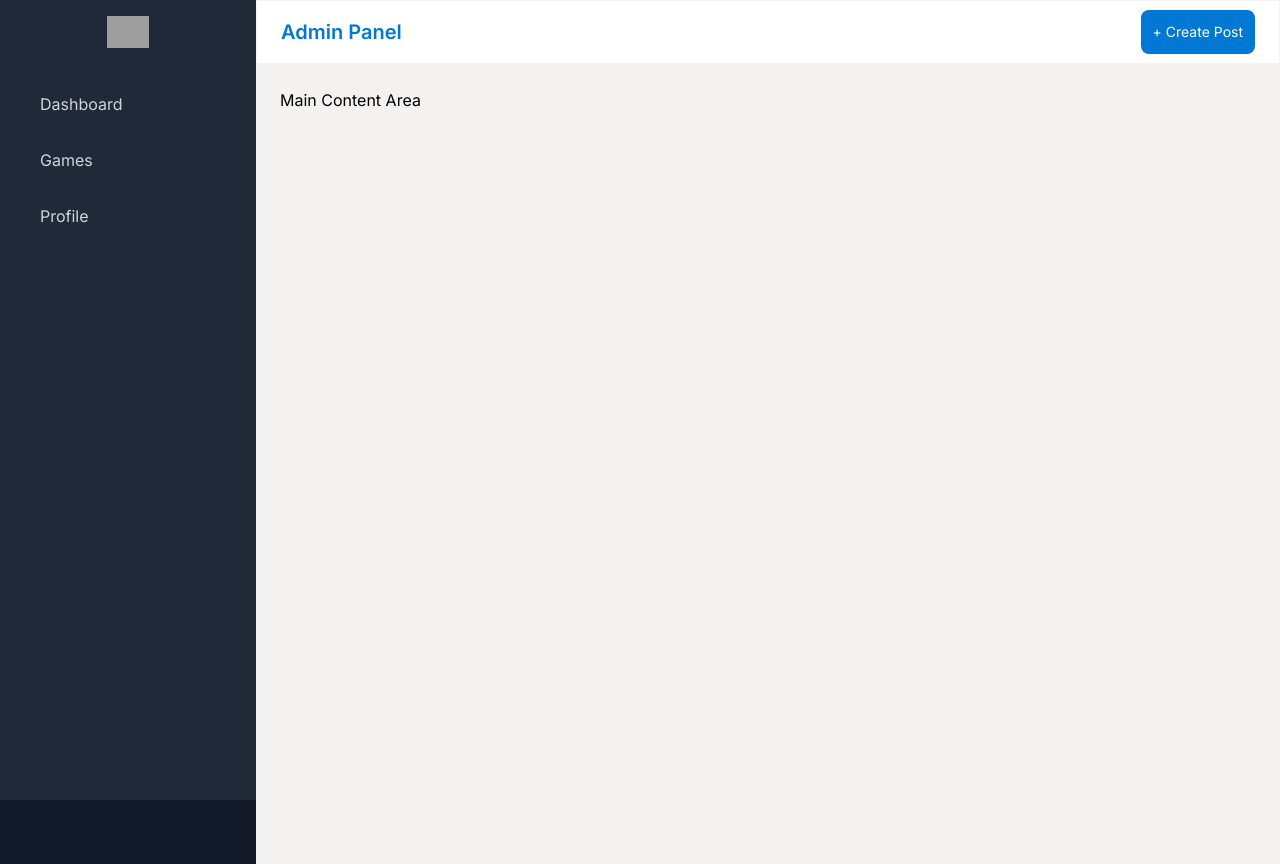
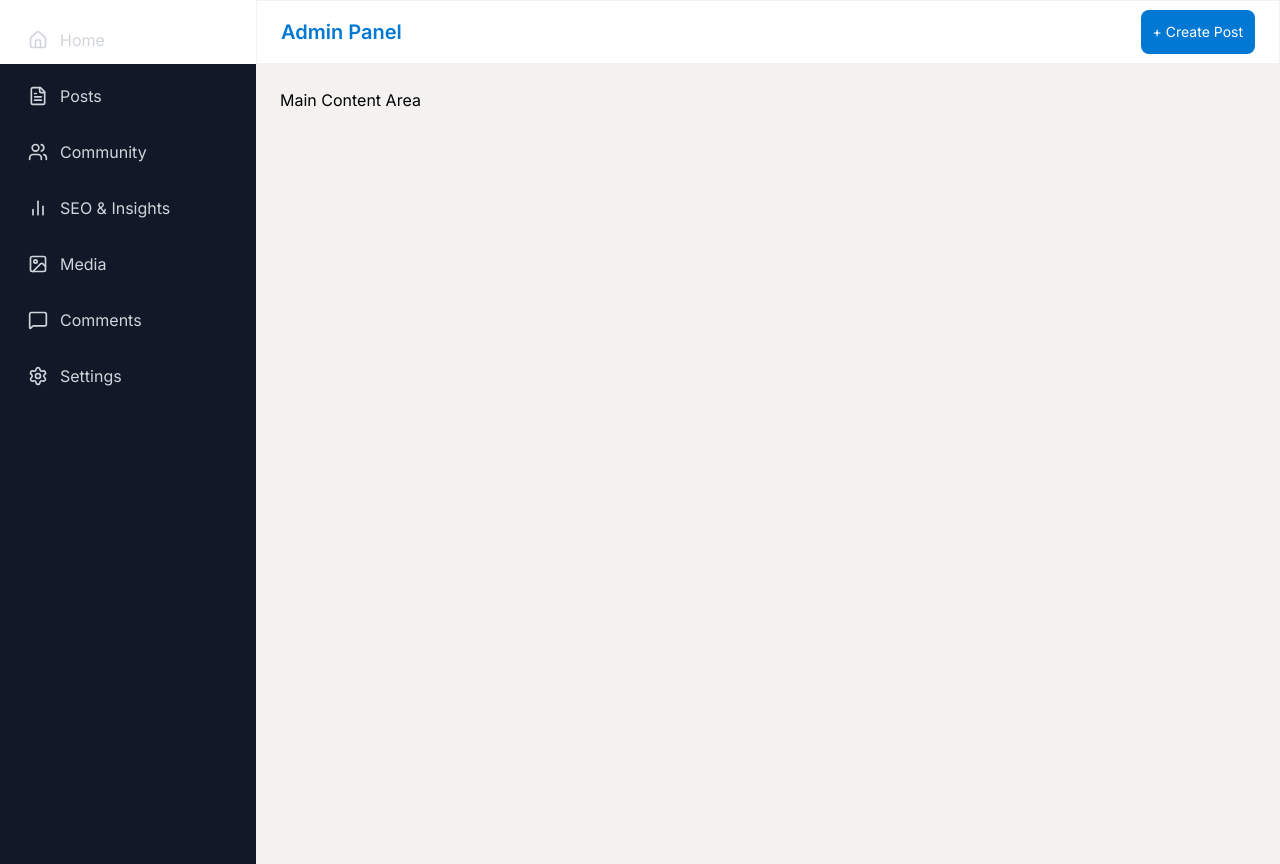
Before and after one commit to half-skirmish/backend-halfskirmish, a Next.js app: page / in a window 1280 px wide. Both pictures are taken after typing "name@example.com", "Sample123" into the empty fields and a click on the button "Login". Built offline with nearby package versions, Linux system fonts and the light colour scheme; grey boxes are pictures that could not be loaded.

Commit message:
Customized the sidebar with menus and icons

```diff
--- a/app/components/dashboard/Sidebar.js
+++ b/app/components/dashboard/Sidebar.js
@@ -1,21 +1,51 @@
 import Link from 'next/link';
+import {
+  Home,
+  FileText,
+  Users,
+  BarChart2,
+  Image,
+  MessageSquare,
+  Settings
+} from 'lucide-react';
 
 export default function Sidebar() {
   return (
-    <div className="bg-gray-800 h-screen w-64 fixed left-0 top-0 p-4">
-      <div className="flex items-center justify-center mb-8">
-        <img src="/logo.png" alt="Logo" className="h-8 w-auto" />
-      </div>
+    <div className="bg-blue h-screen w-64 fixed left-0 top-0 p-4">
+      <nav className="space-y-2">
+        <Link href="/home" className="flex items-center p-3 text-gray-300 hover:bg-gray-700 rounded-lg">
+          <Home size={20} />
+          <span className="ml-3">Home</span>
+        </Link>
 
-      <nav className="space-y-2">
-        <Link href="/dashboard" className="flex items-center p-3 text-gray-300 hover:bg-gray-700 rounded-lg">
-          <span className="ml-3">Dashboard</span>
+        <Link href="/home" className="flex items-center p-3 text-gray-300 hover:bg-gray-700 rounded-lg">
+          <FileText size={20} />
+          <span className="ml-3">Posts</span>
         </Link>
-        <Link href="/dashboard/games" className="flex items-center p-3 text-gray-300 hover:bg-gray-700 rounded-lg">
-          <span className="ml-3">Games</span>
+
+        <Link href="/home" className="flex items-center p-3 text-gray-300 hover:bg-gray-700 rounded-lg">
+          <Users size={20} />
+          <span className="ml-3">Community</span>
         </Link>
-        <Link href="/dashboard/profile" className="flex items-center p-3 text-gray-300 hover:bg-gray-700 rounded-lg">
-          <span className="ml-3">Profile</span>
+
+        <Link href="/home" className="flex items-center p-3 text-gray-300 hover:bg-gray-700 rounded-lg">
+          <BarChart2 size={20} />
+          <span className="ml-3">SEO & Insights</span>
+        </Link>
+
+        <Link href="/home" className="flex items-center p-3 text-gray-300 hover:bg-gray-700 rounded-lg">
+          <Image size={20} />
+          <span className="ml-3">Media</span>
+        </Link>
+
+        <Link href="/home" className="flex items-center p-3 text-gray-300 hover:bg-gray-700 rounded-lg">
+          <MessageSquare size={20} />
+          <span className="ml-3">Comments</span>
+        </Link>
+
+        <Link href="/home" className="flex items-center p-3 text-gray-300 hover:bg-gray-700 rounded-lg">
+          <Settings size={20} />
+          <span className="ml-3">Settings</span>
         </Link>
       </nav>
     </div>
```
